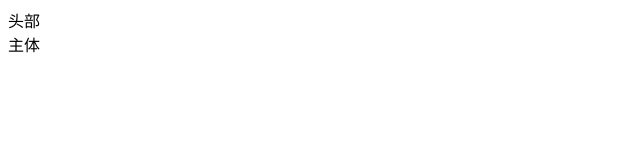
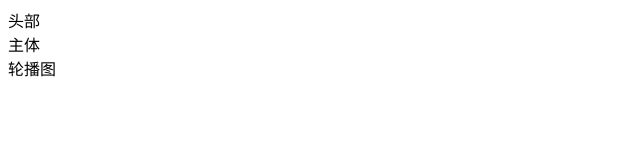
Before and after one commit to onlywyb/-, a plain HTML site: page index.html in a window 1280 px wide. Shown: the full height of the page, 0-640 px from the left. Drawn offline with Linux system fonts and the light colour scheme.

Commit message:
轮播图

```diff
--- a/index.html
+++ b/index.html
@@ -9,5 +9,6 @@
 <body>
     <div>头部</div>
     <div>主体 </div>
+    <div>轮播图</div>
 </body>
 </html>
```
